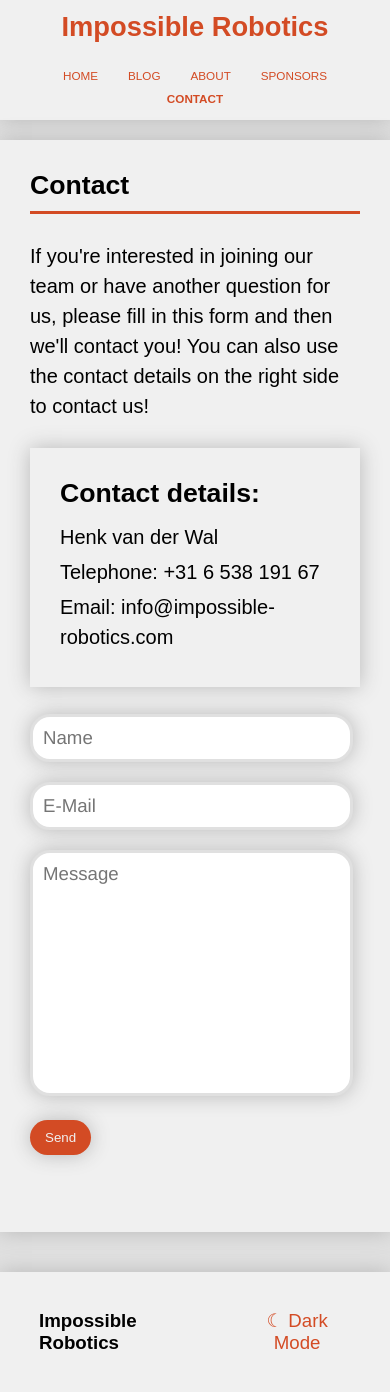
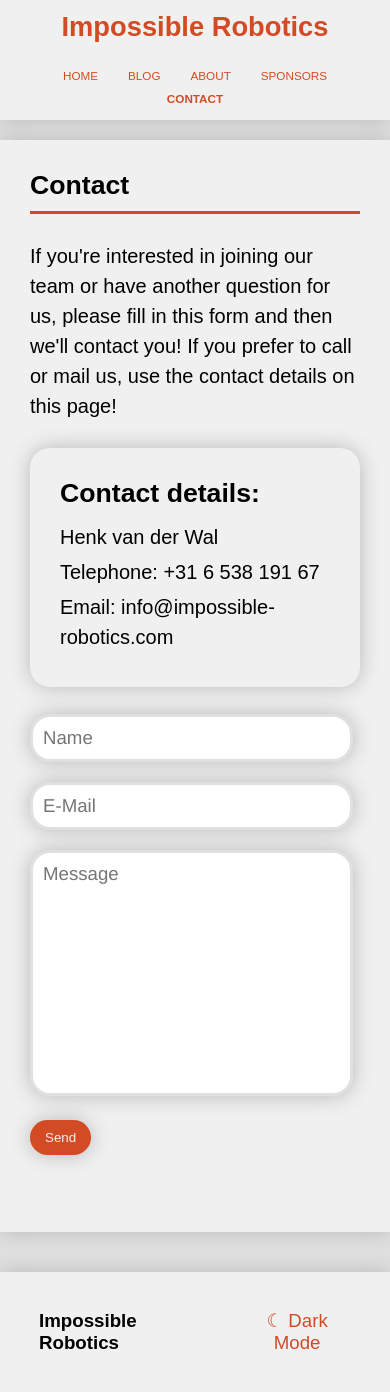
Before and after one commit to Impossible-Robotics/impossible-robotics.github.io, a Jekyll site: the page built from contact.html, in a window 390 px wide. Built offline with Jekyll 4.4.1, drawn with Linux system fonts in a browser that asks for light colours.

Commit message:
Fixed contact and changed container style.

```diff
--- a/contact.html
+++ b/contact.html
@@ -10,8 +10,7 @@
 
       <p>
         If you're interested in joining our team or have another question for
-        us, please fill in this form and then we'll contact you! You can also
-        use the contact details on the right side to contact us!
+        us, please fill in this form and then we'll contact you! If you prefer to call or mail us, use the contact details on this page!
       </p>
 
       <div id="contact-mobile-details" class="container contact-details">
@@ -29,7 +28,7 @@
         </div>
       </form>
 
-      <script src="scripts/contact-form.js"></script>
+      <script src="/scripts/contact-form.js"></script>
     </div>
 
     <div class="sidebar">
--- a/scripts/contact-form.js
+++ b/scripts/contact-form.js
@@ -1,7 +1,4 @@
 function send() {
-    const delay = 600000; // In milis.
-    // const delay = 1000; // In milis.
-
     let lastSent = parseInt(localStorage.getItem('contact-last-sent'));
     let statusElement = document.getElementById('contact-status');
 
@@ -29,7 +26,7 @@
         });
     }
 
-    if (lastSent == null || Date.now() > lastSent + delay) {
+    if (lastSent == null || Date.now() > lastSent + 600000) {
       sendMail();
       localStorage.setItem('contact-last-sent', Date.now());
 
--- a/sponsors.html
+++ b/sponsors.html
@@ -9,7 +9,7 @@
     We’re really thankful to our sponsor and we could not have reached our goals without them! Our sponsors help us from financial support all the way to cutting parts for the robot, from letting us use their 3D printers to allowing us to build in their workshop and much more!
   </p>
 
-  <div class="sponsor-containers">
+  <div class="sponsor-boxes">
     <div class="container-white">
       <h1 class="underlined-title sponsor-title">Main Sponsors</h1>
 
--- a/style/sponsors.css
+++ b/style/sponsors.css
@@ -8,11 +8,11 @@
     font-size: 14pt;
 }
 
-.sponsor-containers .container-white {
+.sponsor-boxes .container-white {
     margin-bottom: 5%;
 }
 
-.sponsor-containers .container-white:last-child {
+.sponsor-boxes .container-white:last-child {
     margin-bottom: 0;
 }
 
--- a/style/standard.css
+++ b/style/standard.css
@@ -61,4 +61,11 @@
   .standard .sidebar {
     display: none;
   }
+
 }
+
+@media only screen and (max-width: 450px) {
+  .main {
+    border-radius: 0;
+  }
+}
--- a/style/style.css
+++ b/style/style.css
@@ -115,6 +115,7 @@
 *[class*="container"] {
     padding: 30px;
     border-radius: 20px;
+    box-shadow: 0 0 20px var(--main-shadow);
 }
 
 *[class*="container"] img {
@@ -124,7 +125,6 @@
 
 .container {
     background-color: var(--main-light);
-    box-shadow: 0 0 20px var(--main-shadow);
 }
 
 .container-white {
@@ -165,10 +165,6 @@
         margin: 5% 0;
     }
 
-    *[class*="container"] {
-        border-radius: 0;
-    }
-
     *[class*="container"] img {
         width: 100%;
     }
```
Also changed, not shown: 2 other files.
